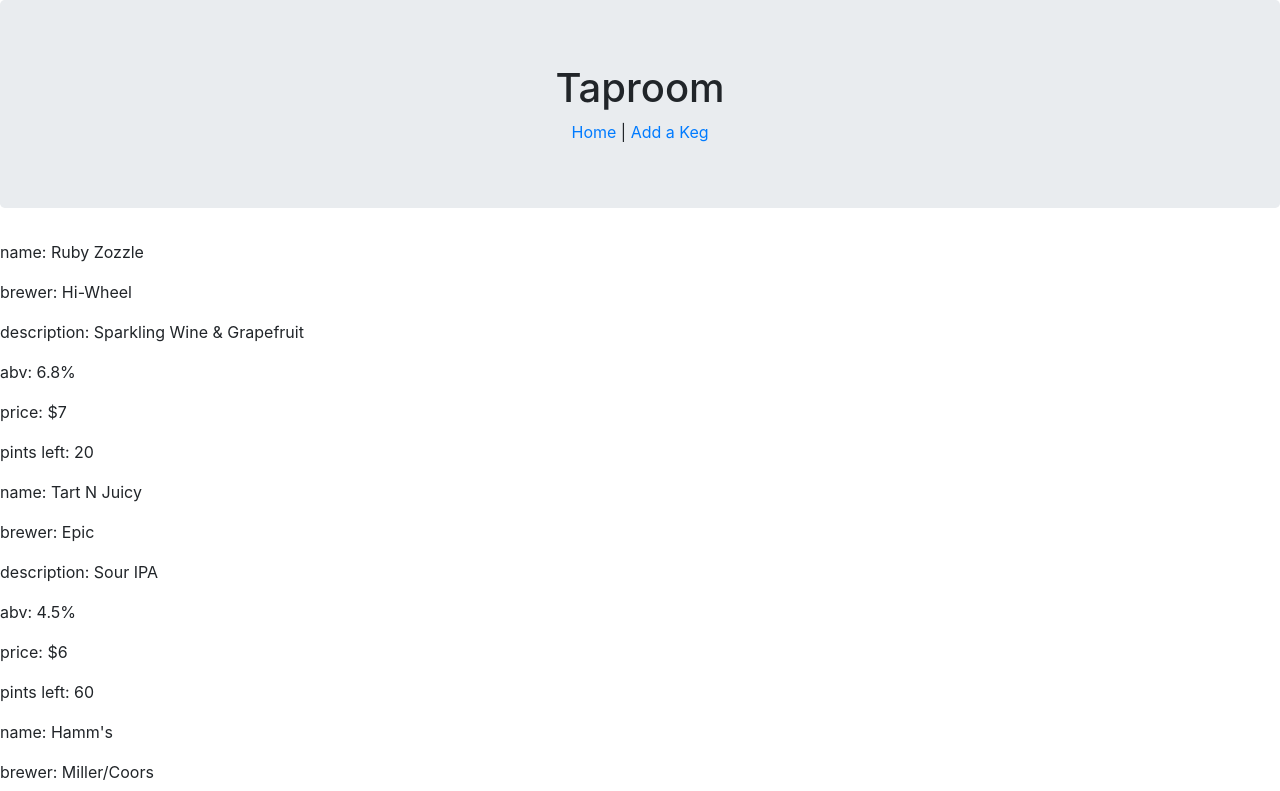
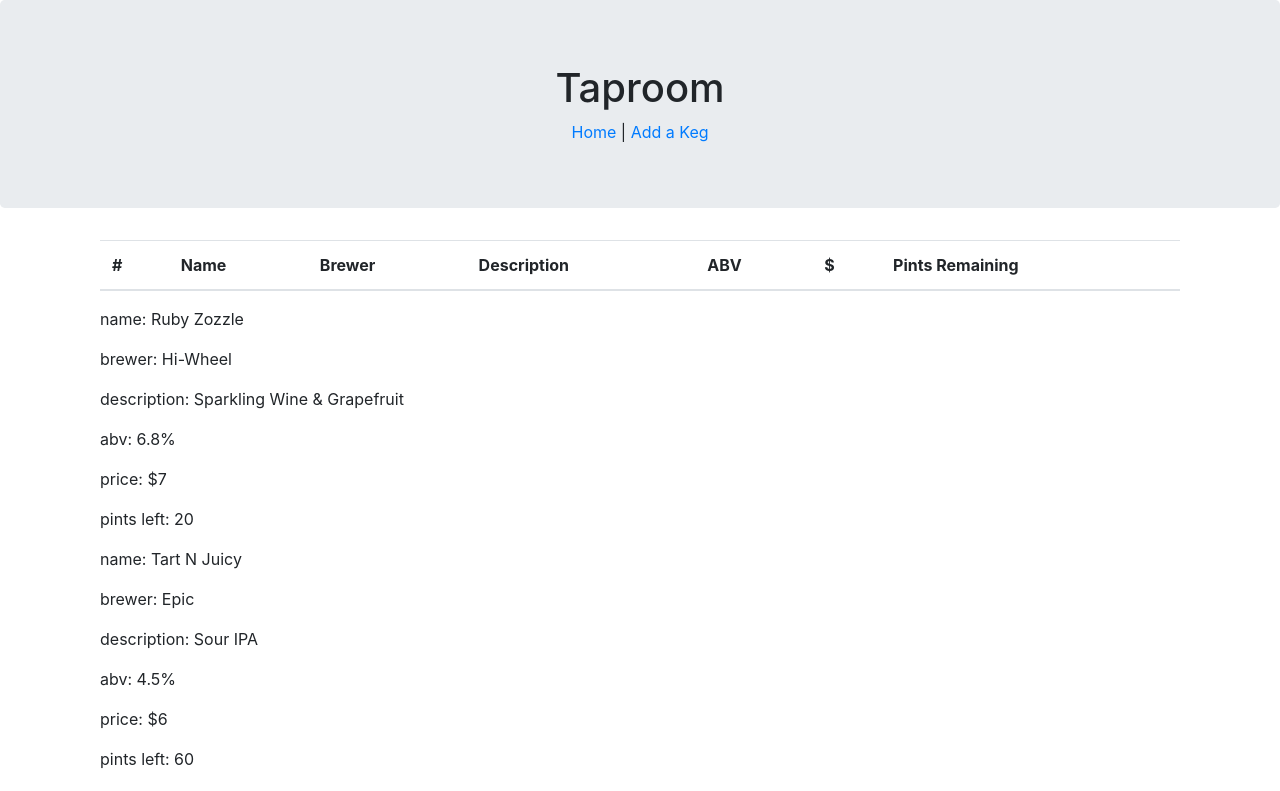
Before and after one commit to VicOhPNW/taproom, a React app: page /#/ in a window 1280 px wide. Shown: the top 791 px of the page. Built offline with nearby package versions, Linux system fonts and the light colour scheme.

Commit message:
Add table header to KegList

```diff
--- a/src/components/KegList.jsx
+++ b/src/components/KegList.jsx
@@ -54,10 +54,26 @@ let masterKegList = [
 
 function KegList() {
   let styledKegList = {
+    marginRight: 100,
+    marginLeft: 100
   };
 
   return (
     <div style={styledKegList}>
+      <table className="table">
+        <thead>
+          <tr>
+            <th scope="col">#</th>
+            <th scope="col">Name</th>
+            <th scope="col">Brewer</th>
+            <th scope="col">Description</th>
+            <th scope="col">ABV</th>
+            <th scope="col">$</th>
+            <th scope="col">Pints Remaining</th>
+          </tr>
+        </thead>
+      </table>
+
       {masterKegList.map((keg, index) =>
         <Keg name={keg.name}
           brewer={keg.brewer}
```
